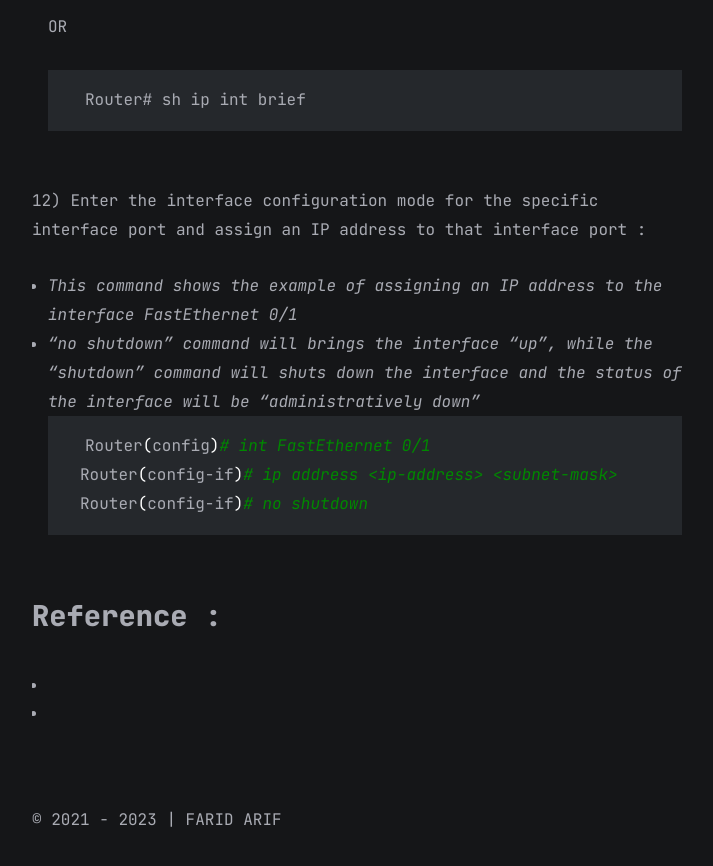
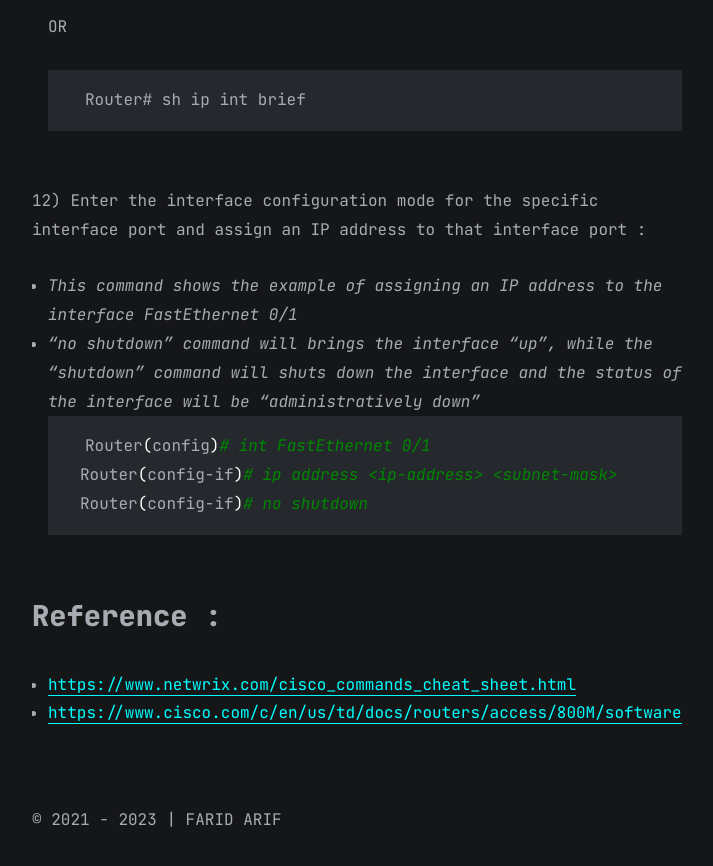
Before and after one commit to faridarif/faridarif.github.io, a Jekyll site: the page built from all_collections/_posts/2023-04-29-Basic-Cisco-Network-Device-Configuration.md, in a window 1280 px wide and 900 px high, scrolled down 8603 px. Shown: the top 866 px of the window, without its empty margins (283-996 px from the left). Built offline with Jekyll 4.4.1, drawn with Linux system fonts in a browser that asks for light colours; part of the change alters nothing that is shown.

Commit message:
Update 2023-04-29-Basic-Cisco-Network-Device-Configuration.md

```diff
--- a/all_collections/_posts/2023-04-29-Basic-Cisco-Network-Device-Configuration.md
+++ b/all_collections/_posts/2023-04-29-Basic-Cisco-Network-Device-Configuration.md
@@ -212,5 +212,5 @@ Router(config-if)# no shutdown
 
 
 ## Reference :
-- [](https://www.netwrix.com/cisco_commands_cheat_sheet.html)
-- [](https://www.cisco.com/c/en/us/td/docs/routers/access/800M/software/800MSCG/routconf.html)
+- [https://www.netwrix.com/cisco_commands_cheat_sheet.html](https://www.netwrix.com/cisco_commands_cheat_sheet.html)
+- [https://www.cisco.com/c/en/us/td/docs/routers/access/800M/software/800MSCG/routconf.html](https://www.cisco.com/c/en/us/td/docs/routers/access/800M/software/800MSCG/routconf.html)
```
